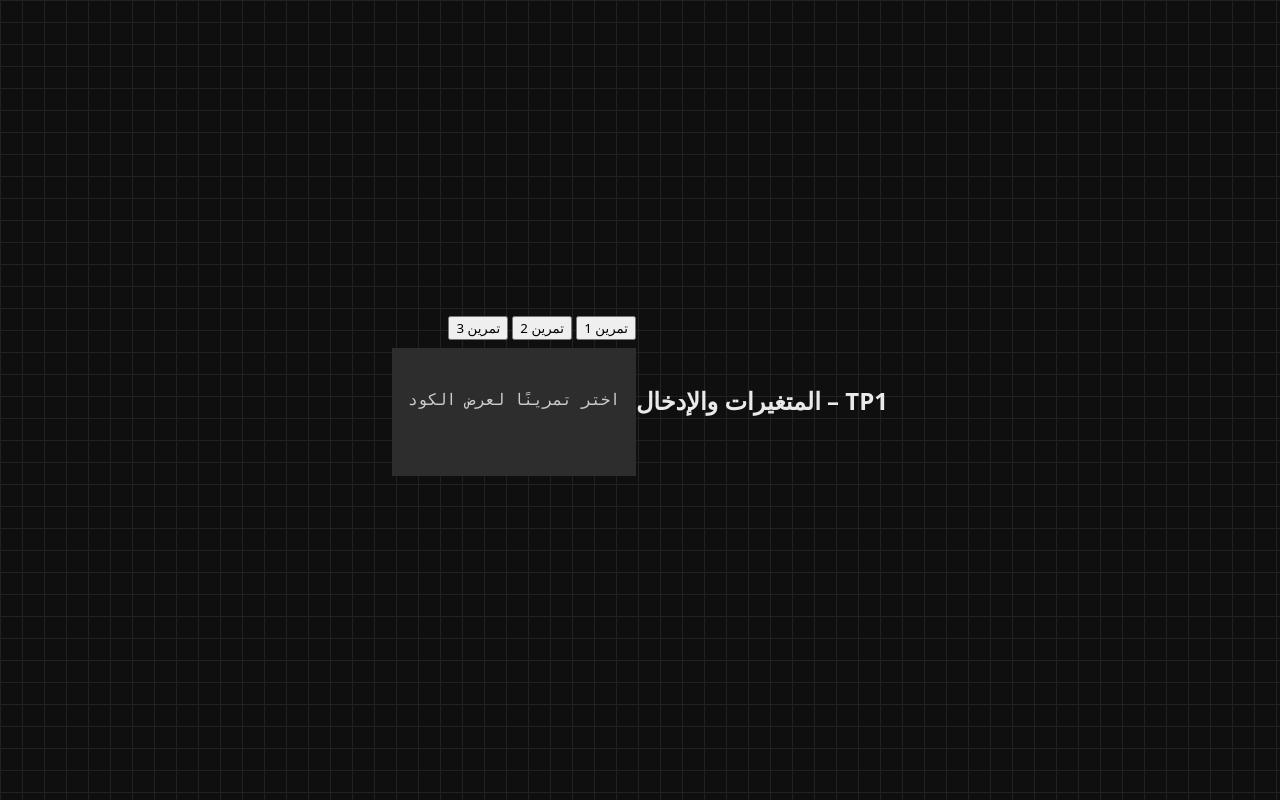
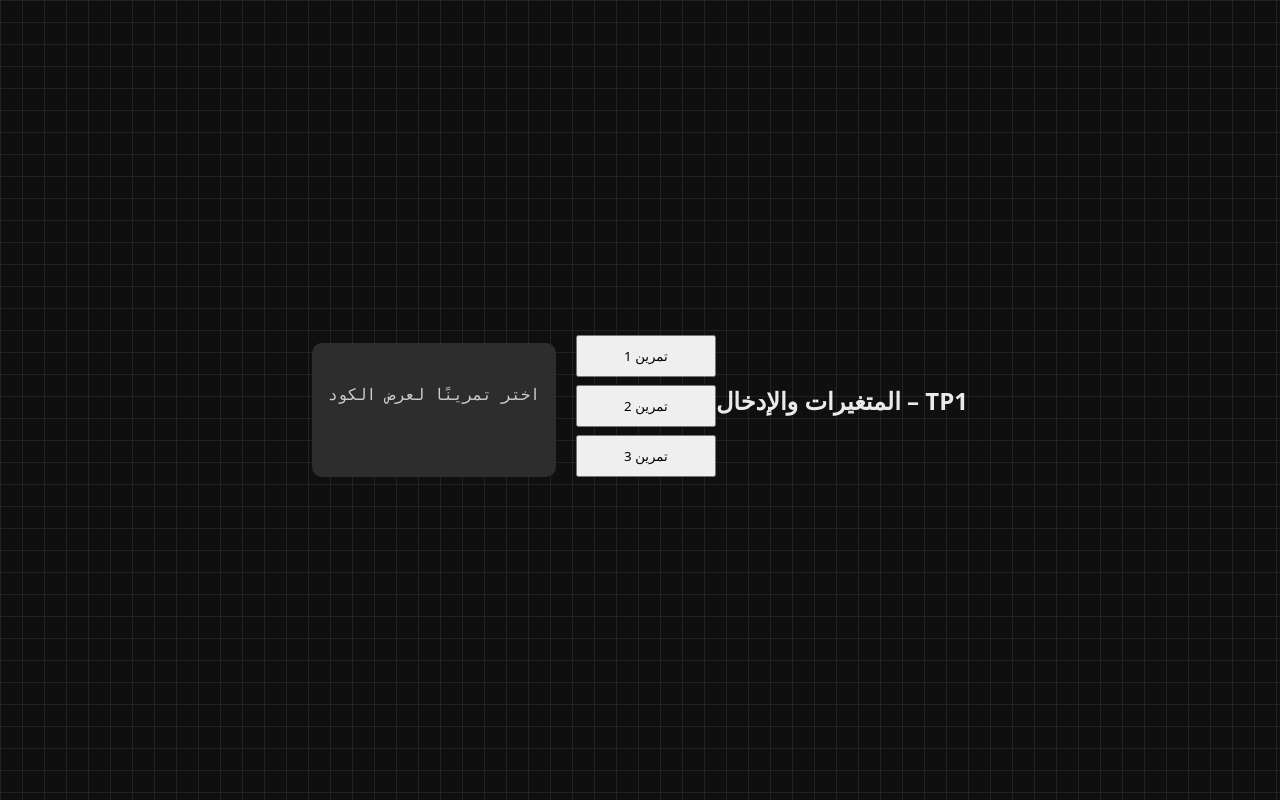
Before and after one commit to Kenji-bilal/code-study, a plain HTML site: page tp1.html in a window 1280 px wide. Drawn offline with nearby package versions, Linux system fonts and the light colour scheme.

Commit message:
Update style.css

```diff
--- a/style.css
+++ b/style.css
@@ -136,3 +136,27 @@ footer {
   .accordion { font-size: 16px; }
   .panel a { font-size: 15px; padding: 14px; }
 }
+.tp-container {
+  display: flex;
+  gap: 20px;
+  margin-top: 20px;
+}
+
+.tp-list {
+  min-width: 140px;
+}
+
+.tp-list button {
+  display: block;
+  width: 100%;
+  margin-bottom: 8px;
+  padding: 10px;
+  cursor: pointer;
+}
+
+.code-box {
+  flex: 1;
+  max-height: 70vh;
+  overflow: auto;
+  border-radius: 10px;
+}
```
